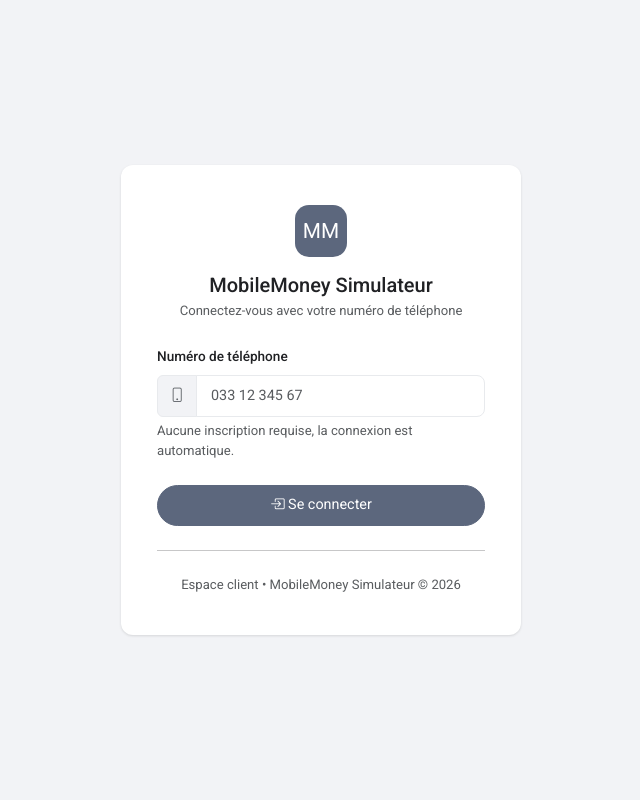
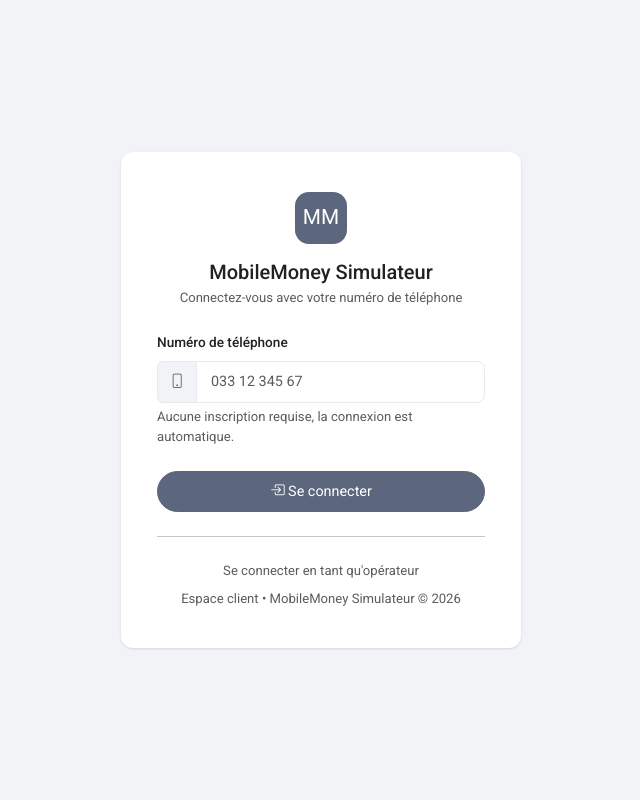
Before and after one commit to CoralieSanorana/EXAMEN_FINAL_S4_BINOME, a CodeIgniter 4 app: the page made by app/Views/client/login.php in a window 1280 px wide. Shown: the whole page, without its empty margins (319-959 px from the left). Run offline with PHP 8.4 and a stand-in for CodeIgniter, Linux system fonts and the light colour scheme; the template is opened without the code that fills it, so the values that code supplies are empty; some libraries are stand-ins or nearby versions.

Commit message:
Operateurs et Clients lies entre elles

```diff
--- a/app/Views/client/login.php
+++ b/app/Views/client/login.php
@@ -43,6 +43,9 @@
 
         <hr class="my-4">
         <p class="text-center text-muted small mb-0">
+            <a href="/operateur/login" class="text-muted text-decoration-none">Se connecter en tant qu'opérateur</a>
+        </p>
+        <p class="text-center text-muted small mb-0 mt-2">
             Espace client &bull; MobileMoney Simulateur &copy; 2026
         </p>
     </div>
--- a/app/Views/operateur/login.php
+++ b/app/Views/operateur/login.php
@@ -35,6 +35,9 @@
 
         <hr class="my-4">
         <p class="text-center text-muted small mb-0">
+            <a href="/client/login" class="text-muted text-decoration-none">Se connecter en tant que client</a>
+        </p>
+        <p class="text-center text-muted small mb-0 mt-2">
             Espace opérateur &bull; MobileMoney Simulateur &copy; 2026
         </p>
     </div>
```
